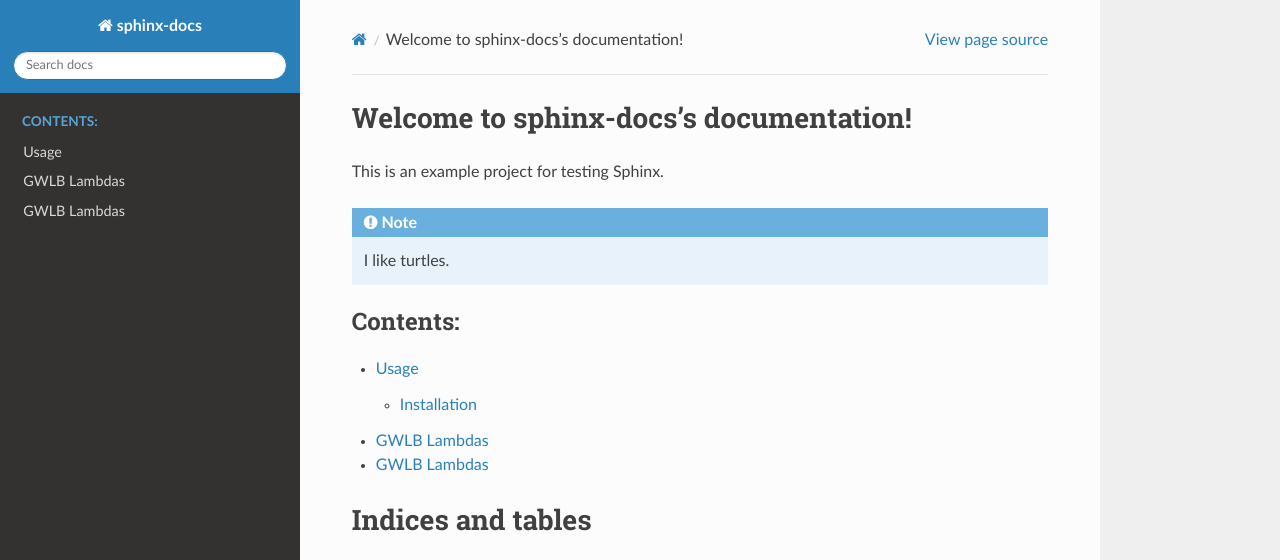
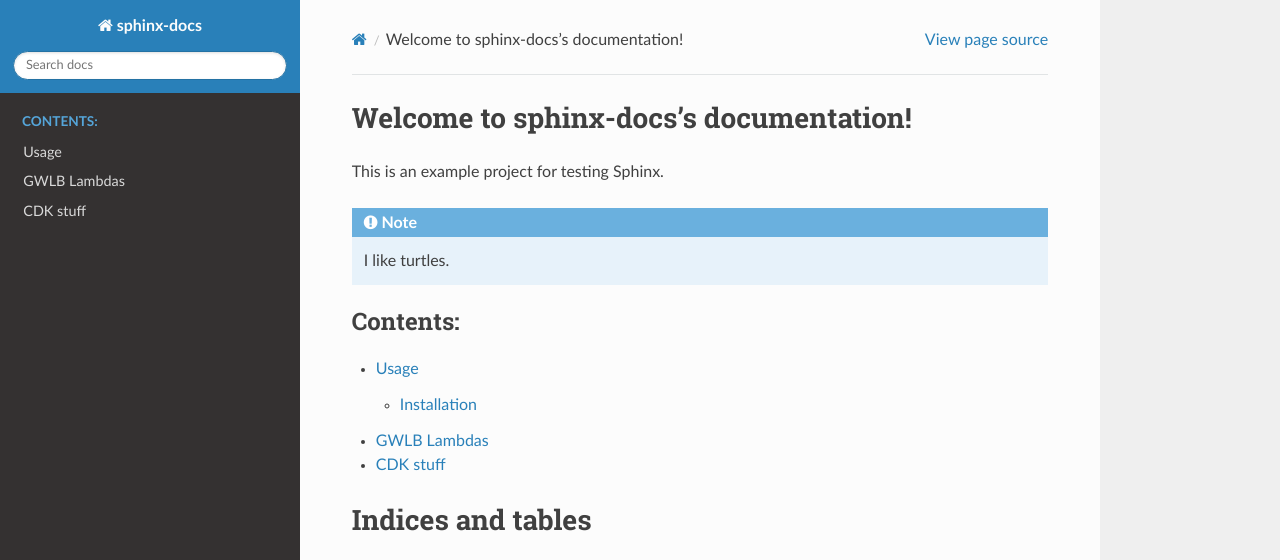
Before and after one commit to patrickmryan/aws-gwlb, a Sphinx documentation site: the page built from docs/source/index.rst, in a window 1280 px wide. Shown: the top 560 px of the page. Built offline with Sphinx 7.4.7 and the Read the Docs theme 2.0.0, drawn with Linux system fonts in a browser that asks for light colours; some of the changed lines change nothing that is shown.

Commit message:
some cleanup

```diff
--- a/docs/source/cdk.rst
+++ b/docs/source/cdk.rst
@@ -1,4 +1,4 @@
-GWLB Lambdas
+CDK stuff
 ------------
 
 .. To print "Hello world!", you can use the ``print_hello_world()`` function:
@@ -11,13 +11,13 @@
 ..     :type include_world: bool
 ..     :see: "Describing code in Sphinx" - https://www.sphinx-doc.org/en/master/tutorial/describing-code.html
 
-.. automodule:: gwlb.gwlb_stack
-    :members:
+.. .. automodule:: gwlb.gwlb_stack
+..     :members:
 
-.. .. autoclass:: gwlb_stack.SecurityVpcType
+.. autoclass:: gwlb.gwlb_stack.SecurityVpcType
 
-.. .. autoclass:: gwlb_stack.NorthSouth
+.. autoclass:: gwlb.gwlb_stack.NorthSouth
 
-.. .. autoclass:: gwlb_stack.EastWest
+.. autoclass:: gwlb.gwlb_stack.EastWest
 
-.. .. autoclass:: gwlb_stack.GwlbStack
+.. autoclass:: gwlb.gwlb_stack.GwlbStack
```
